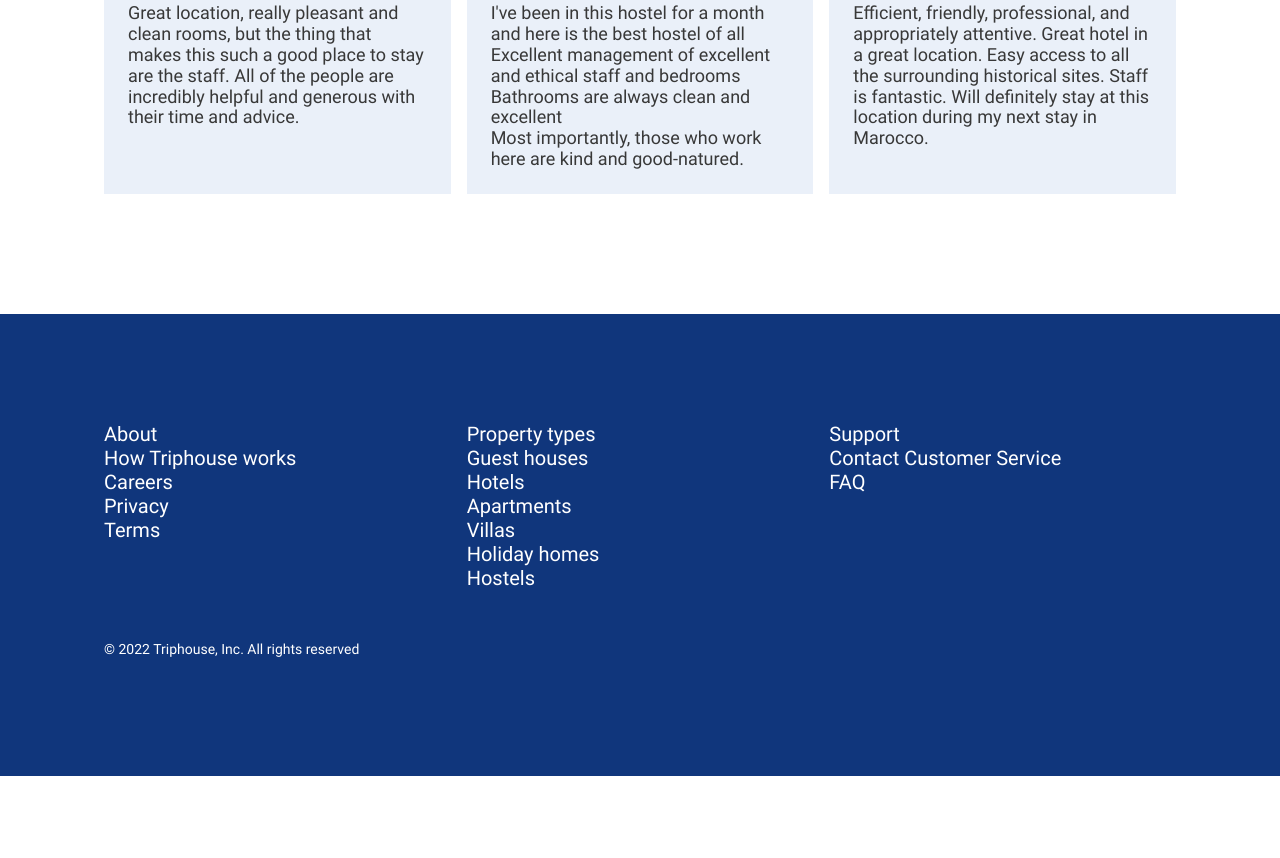
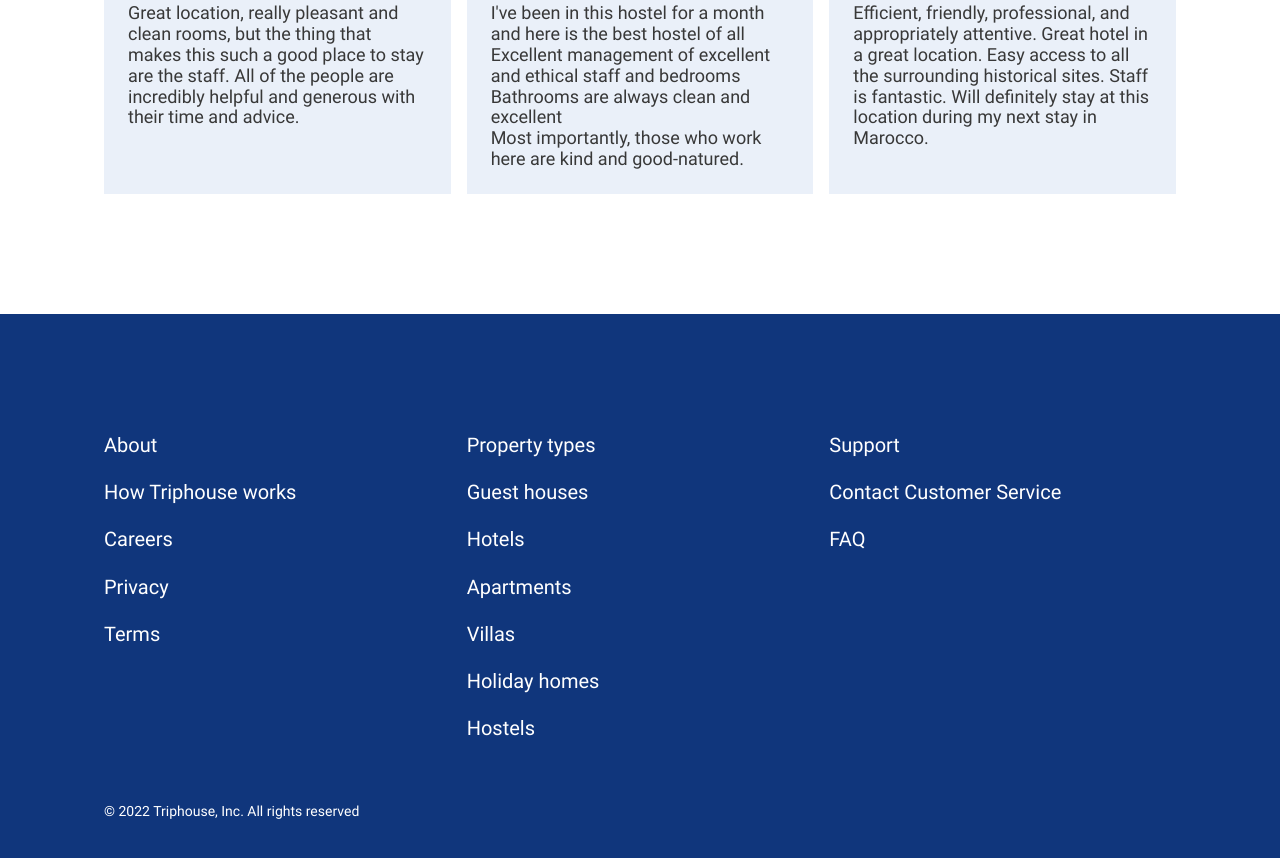
Before and after one commit to Metatrix88/if-html, a website: page index.html in a window 1280 px wide. Shown: the part 4158-5016 px from the top of the page. Before the commit the page ends 4934 px from the top, so only its background shows below. Drawn offline with Linux system fonts and the light colour scheme.

Commit message:
fix: fix footer list

```diff
--- a/index.html
+++ b/index.html
@@ -619,8 +619,7 @@
           </svg>
         </a>
         <nav class="row footer__nav">
-          <div class="col-lg-4 col-md-4 col-sm-2 _right">
-            <ul class="footer__list">
+          <ul class="col-lg-4 col-md-4 col-sm-2 _right footer__list">
               <li class="footer__item footer__item-title">
                 <a class="footer__link" href="#">About</a>
               </li>
@@ -636,10 +635,8 @@
               <li class="footer__item">
                 <a class="footer__link" href="#">Terms</a>
               </li>
-            </ul>
-          </div>
-          <div class="col-lg-4 col-md-4 col-sm-2 _center">
-            <ul class="footer__list">
+          </ul>
+          <ul class="col-lg-4 col-md-4 col-sm-2 _center footer__list">
               <li class="footer__item footer__item-title">
                 <a class="footer__link" href="#">Property types</a>
               </li>
@@ -661,10 +658,8 @@
               <li class="footer__item">
                 <a class="footer__link" href="#">Hostels</a>
               </li>
-            </ul>
-          </div>
-          <div class="col-lg-4 col-md-4 col-sm-2 _left">
-            <ul class="footer__list">
+          </ul>
+          <ul class="col-lg-4 col-md-4 col-sm-2 _left footer__list">
               <li class="footer__item footer__item-title">
                 <a class="footer__link" href="#">Support</a>
               </li>
@@ -674,8 +669,7 @@
               <li class="footer__item">
                 <a class="footer__link" href="#">FAQ</a>
               </li>
-            </ul>
-          </div>
+          </ul>
         </nav>
         <p class="footer__copyright">
           &#169; 2022 Triphouse, Inc. All rights reserved
--- a/src/styles/sections/footer.css
+++ b/src/styles/sections/footer.css
@@ -11,6 +11,7 @@
 
 .footer__nav {
   margin-bottom: 40px;
+
 }
 
 .footer__list {
@@ -23,6 +24,7 @@
 
 .footer__item {
   margin-bottom: 24px;
+  line-height: 1.16;
 }
 
 .footer__link {
```
